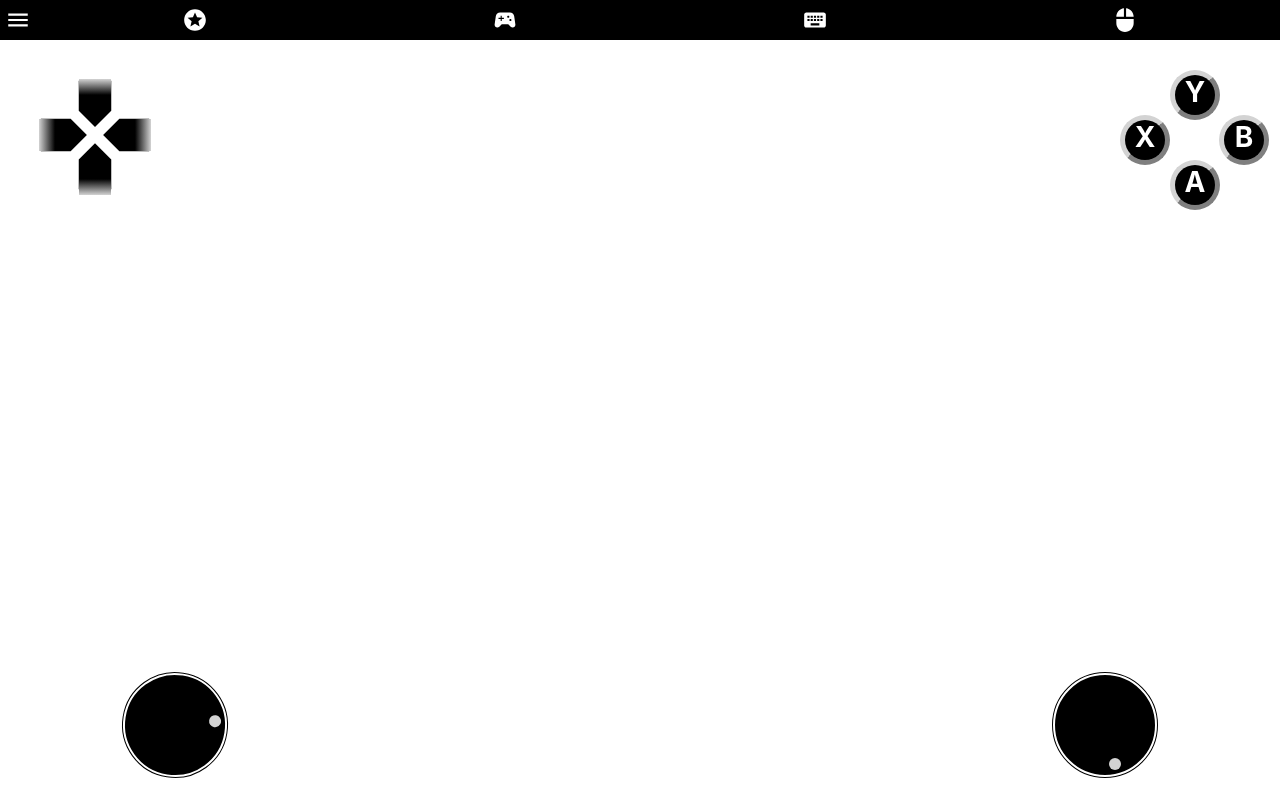
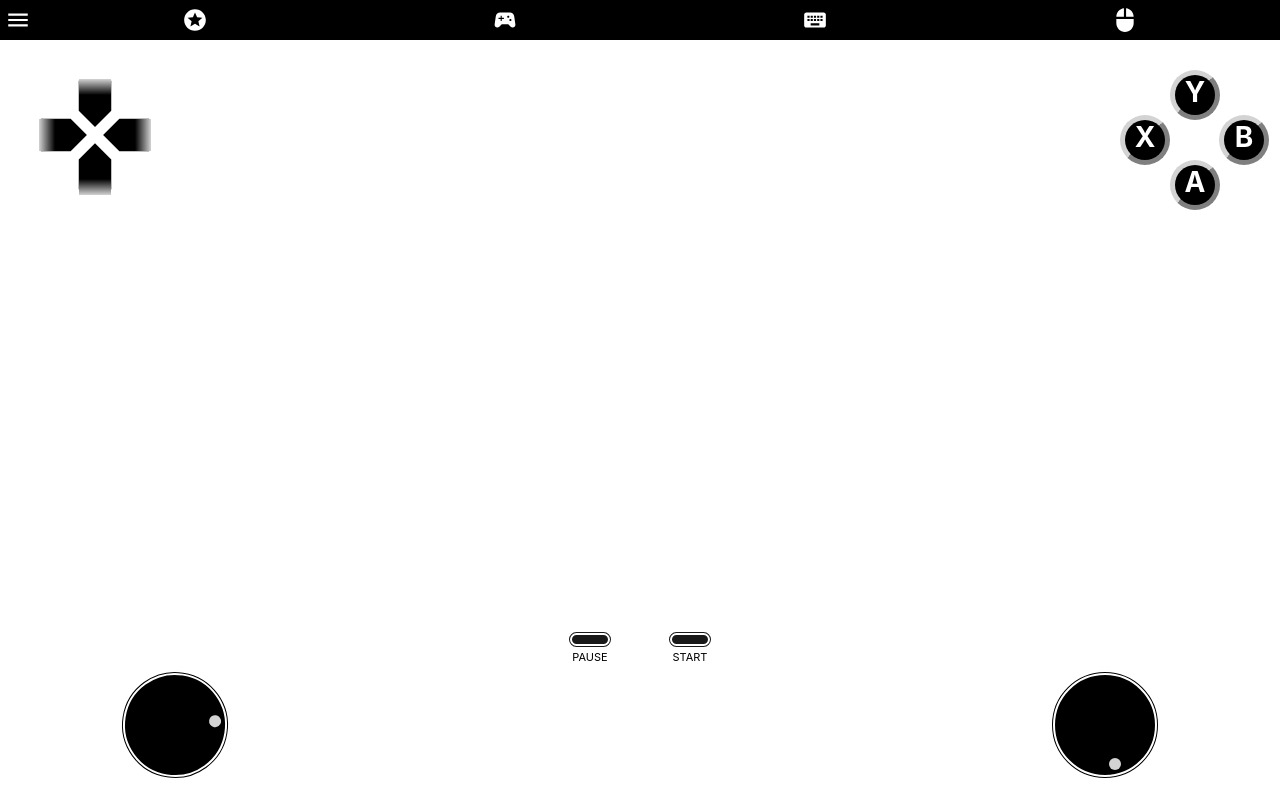
Before and after one commit to codotronix/pcr-mc, a React (Create React App) app: page /gamepad in a window 1280 px wide. Built offline with nearby package versions, Linux system fonts and the light colour scheme.

Commit message:
joustick UI layout complete

```diff
--- a/src/components/page-modules/gamepad/Gamepad.js
+++ b/src/components/page-modules/gamepad/Gamepad.js
@@ -111,6 +111,36 @@ const useStyles = makeStyles({
             top: 45,
             left: 99
         }
+    },
+    middleBtns: {
+        position: 'relative',
+        width: 200,
+        // border: '1px solid #ccc',
+        borderRadius: 10,
+        margin: 'calc(100vh - 220px) auto',
+        display: 'grid',
+        gridTemplate: 'auto / 1fr 1fr',
+        fontSize: 11,
+        '& .btn': {
+            display: 'flex',
+            flexDirection: 'column',
+            justifyContent: 'center',
+            alignItems: 'center',
+            marginTop: 10
+        },
+        '& .btn::before': {
+            content: '""',
+            height: 9,
+            width: 36,
+            border: '5px double #fff',
+            background: '#000',
+            borderRadius: 20,
+            marginBottom: 1,
+            opacity: .9
+        },
+        '& .btn:active::before': {
+            opacity: .5
+        }
     }
 })
 
@@ -181,7 +211,7 @@ const Gamepad = props => {
                 setW1Deg(w1Deg + degree)
             }
             else if(wID === 'w2') {
-                setW2Deg(w2Deg + degree)
+                setW2Deg(w2Deg - degree)
             }
         }
 
@@ -233,6 +263,14 @@ const Gamepad = props => {
                 <div className="btn a">A</div>
                 <div className="btn x">X</div>
             </div>
+
+            {/* THE MIDDLE BUTTONS SECTION */}
+            <div className={classes.middleBtns}>
+                <div className="btn">PAUSE</div>
+                <div className="btn">START</div>
+                {/* <div className="btn">Button1</div>
+                <div className="btn">Button2</div> */}
+            </div>
         </div>
     )
 }
```
Also changed, not shown: 1 other file (tests, documents, lock files or other folders).
